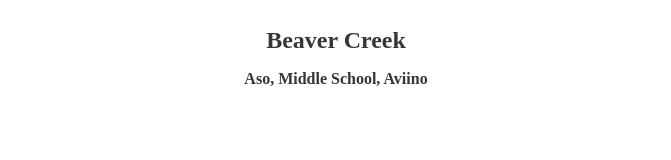
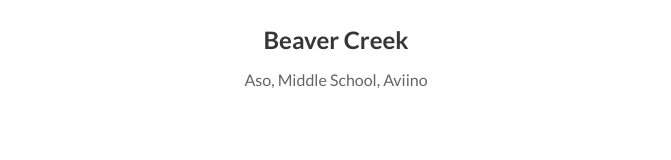
Before and after one commit to KevinGage/ReactDesigns, a React (Create React App) app in the folder music-player/: page / in a window 1280 px wide. Shown: the part 303-463 px from the top of the page, without its empty margins (304-975 px from the left). Built offline with nearby package versions, Linux system fonts and the light colour scheme.

Commit message:
applied font in css

```diff
--- a/music-player/src/styles/app.scss
+++ b/music-player/src/styles/app.scss
@@ -11,5 +11,16 @@ h3 {
   color: rgb(54, 54, 54);
 }
 
+body {
+  font-family: "Lato", sans-serif;
+}
+
+h3,
+h4 {
+  font-weight: 400;
+  color: rgb(100, 100, 100);
+}
+
 @import "./song";
 @import "./player";
+@import "./library";
```
